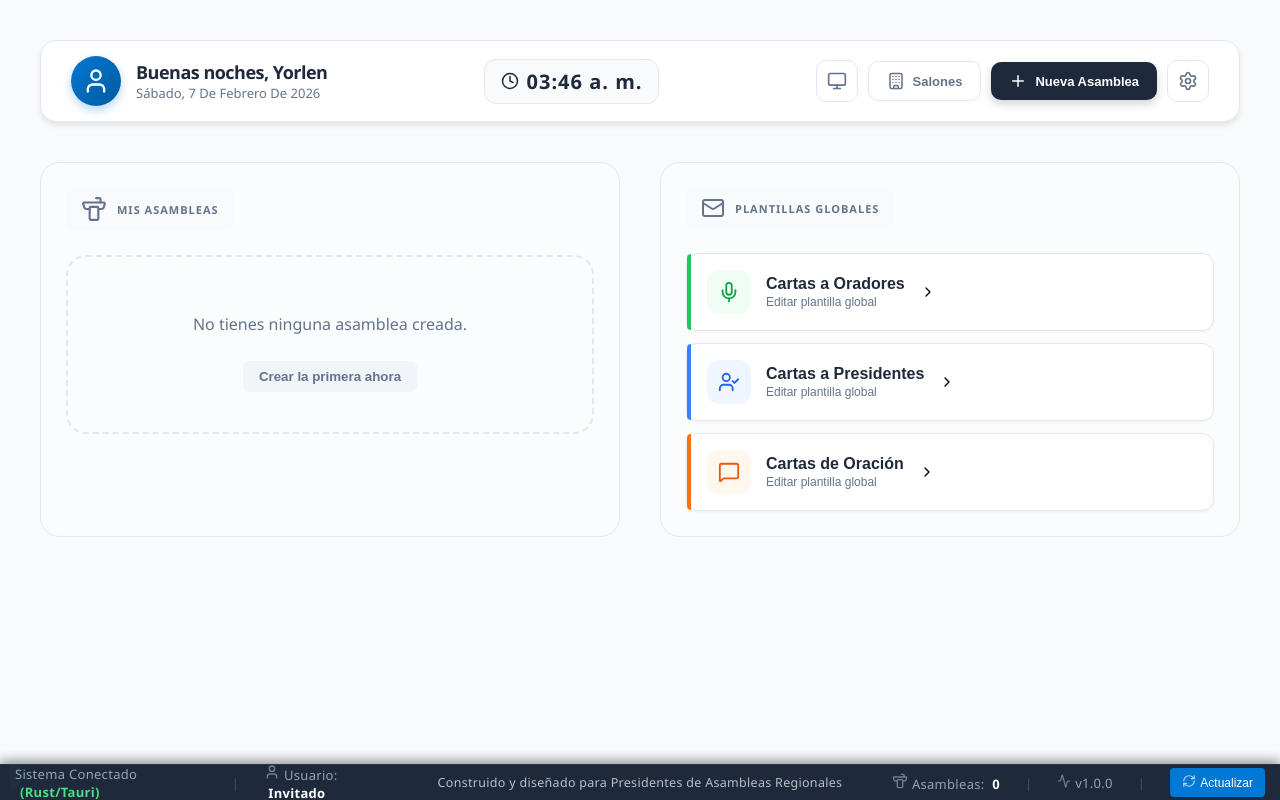
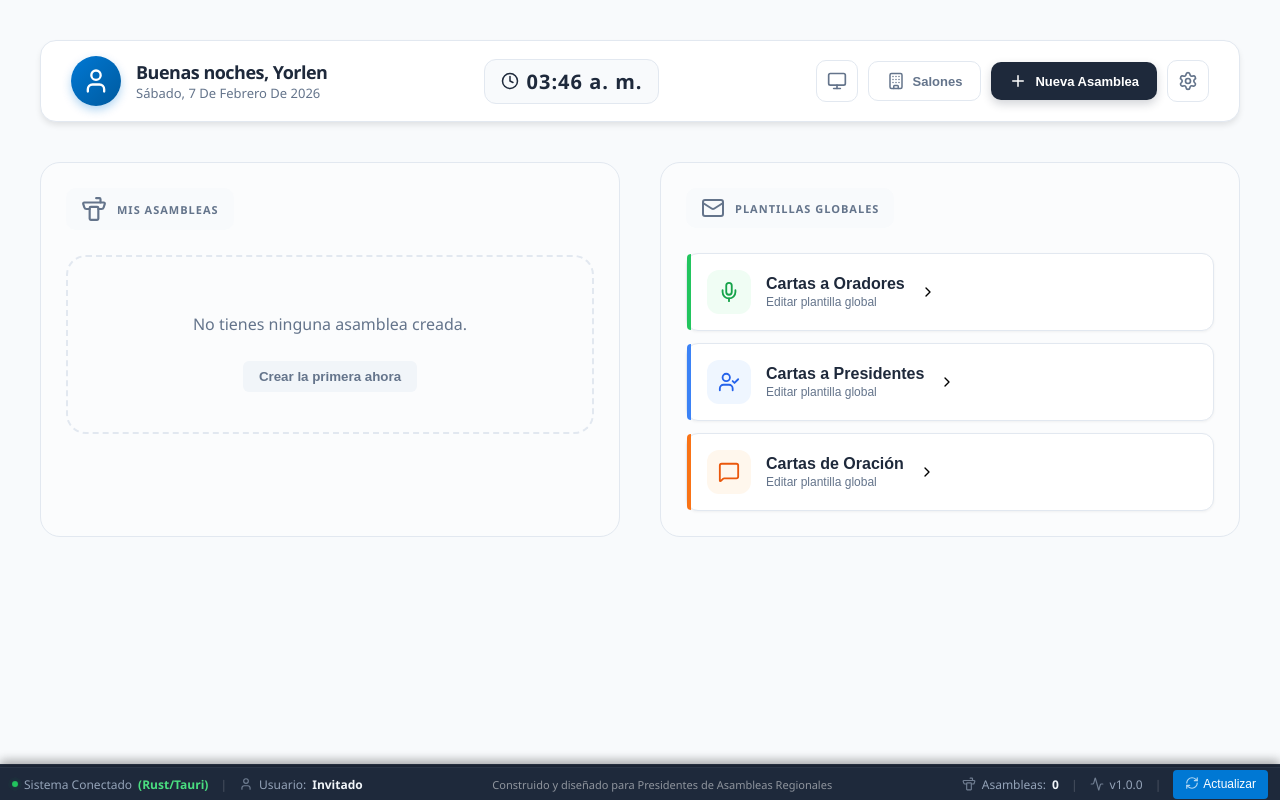
Before and after one commit to yorlenbatistareyes-prog/asistente-asamblea-tauri, a SvelteKit app: page / in a window 1280 px wide. Built offline with nearby package versions, Linux system fonts and the light colour scheme.

Commit message:
Mejoras en barra de estado

```diff
--- a/src/routes/+layout.svelte
+++ b/src/routes/+layout.svelte
@@ -1,12 +1,11 @@
 <script lang="ts">
   import { onMount } from 'svelte';
-
   import { appStore, cargarDatosGlobales } from '$lib/stores/appStore';
-  import { Lectern, Activity, User } from 'lucide-svelte';
+  import { Lectern, Activity, User, Wifi } from 'lucide-svelte'; // Agregué Wifi por si acaso, opcional
   import Actualizaciones from '$lib/components/ui/Actualizaciones.svelte';
 
-  onMount(async () => {  // 👈 Agrega async aquí
-    await cargarDatosGlobales();  // 👈 Ahora sí funciona
+  onMount(async () => {
+    await cargarDatosGlobales();
 
     const temaGuardado = localStorage.getItem('temaApp') || 'sistema';
     aplicarTema(temaGuardado);
@@ -39,12 +38,16 @@
   <div class="status-left">
     <div class="connection-status">
       <span class="dot pulse"></span>
-      <span class="status-label">Sistema Conectado <strong class="tech-stack">(Rust/Tauri)</strong></span>
+      <span class="status-label hide-mobile">Sistema Conectado</span>
+      <strong class="tech-stack hide-mobile">(Rust/Tauri)</strong>
     </div>
+
     <span class="separator">|</span>
+
     <div class="user-status">
-      <User size={16} />
-      <span>Usuario: <strong>{$appStore.usuario}</strong></span>
+      <User size={14} />
+      <span class="hide-mobile">Usuario:</span>
+      <strong class="text-truncate">{$appStore.usuario}</strong>
     </div>
   </div>
 
@@ -54,23 +57,27 @@
 
   <div class="status-right">
     <div class="stat-item">
-      <Lectern size={16} />
-      <span>Asambleas: <strong>{$appStore.asambleas.length}</strong></span>
+      <Lectern size={14} />
+      <span class="hide-mobile">Asambleas:</span>
+      <strong>{$appStore.asambleas.length}</strong>
     </div>
+
     <span class="separator">|</span>
+
     <div class="version-info">
       <Activity size={14} />
       <span class="app-version">v{$appStore.version}</span>
     </div>
+
     <span class="separator">|</span>
+
     <Actualizaciones />
   </div>
 </footer>
 
 <style>
-  /* === VARIABLES CSS GLOBALES (PARA TODA LA APP) === */
+  /* === VARIABLES CSS GLOBALES === */
   :global(:root) {
-      /* Tema CLARO (Default) */
       --bg-body: #f8fafc;
       --bg-card: #ffffff;
       --bg-secondary: #f1f5f9;
@@ -83,7 +90,6 @@
       --hover-bg: #e2e8f0;
   }
 
-  /* Tema OSCURO */
   :global(html.dark-theme) {
       --bg-body: #0f172a;
       --bg-card: #1e293b;
@@ -97,7 +103,6 @@
       --hover-bg: #334155;
   }
 
-  /* Aplicar estilos base al body globalmente */
   :global(body) {
       margin: 0;
       font-family: 'Segoe UI', sans-serif;
@@ -106,32 +111,33 @@
       transition: background 0.3s, color 0.3s;
   }
 
-  /* Estilos de la barra de estado */
+  /* === BARRA DE ESTADO === */
   .status-bar {
     position: fixed;
     bottom: 0;
     left: 0;
     right: 0;
-  height: 35px;
+    height: 32px; /* Reduje un poco la altura para que sea más elegante */
     background-color: #1e293b;
     color: #94a3b8;
     display: flex;
     justify-content: space-between;
     align-items: center;
-  padding: 0 15px;
-  font-size: 13px;
+    padding: 0 12px;
+    font-size: 12px;
     z-index: 2000;
     border-top: 1px solid rgba(255, 255, 255, 0.05);
     box-shadow: 0 -4px 10px rgba(0, 0, 0, 0.2);
     font-weight: 500;
-  letter-spacing: 0.3px;
+    white-space: nowrap; /* Evita que el texto salte de línea */
+    overflow: hidden;    /* Evita desbordes */
   }
 
   .status-left, .status-right {
     display: flex;
     align-items: center;
-  gap: 15px;
-  flex: 1.5;
+    gap: 10px;
+    flex: 1; /* Distribución equitativa */
   }
 
   .status-right {
@@ -141,16 +147,25 @@
   .status-center {
     flex: 2;
     text-align: center;
-  font-size: 12.5px;
-  color: rgba(255, 255, 255, 0.7);
+    font-size: 11px;
+    color: rgba(255, 255, 255, 0.5);
     white-space: nowrap;
+    overflow: hidden;
+    text-overflow: ellipsis;
+  }
+
+  .connection-status, .user-status, .stat-item, .version-info {
+    display: flex;
+    align-items: center;
+    gap: 6px;
   }
 
   .dot {
-  width: 7px;
-  height: 7px;
+    width: 6px;
+    height: 6px;
     background-color: #22c55e;
     border-radius: 50%;
+    flex-shrink: 0;
   }
 
   .dot.pulse {
@@ -159,31 +174,59 @@
 
   @keyframes pulse-green {
     0% { transform: scale(0.95); box-shadow: 0 0 0 0 rgba(34, 197, 94, 0.7); }
-  70% { transform: scale(1); box-shadow: 0 0 0 6px rgba(34, 197, 94, 0); }
+    70% { transform: scale(1); box-shadow: 0 0 0 4px rgba(34, 197, 94, 0); }
     100% { transform: scale(0.95); box-shadow: 0 0 0 0 rgba(34, 197, 94, 0); }
   }
 
   .separator {
-  margin: 0 10px;
-  opacity: 0.3;
-  font-weight: 300;
+    color: rgba(255,255,255,0.2);
+    margin: 0 2px;
   }
 
-.status-bar strong {
-  color: #ffffff;
-  font-weight: 700;
-  margin-left: 4px;
-}
-
-.connection-status strong {
-  color: #4ade80;
+  strong {
+    color: #f1f5f9;
     font-weight: 600;
-  margin-left: 5px;
   }
 
   .tech-stack {
     color: #4ade80;
-  margin-left: 6px;
-  font-weight: 600;
+  }
+
+  /* Para nombres de usuario muy largos, ponemos puntos suspensivos */
+  .text-truncate {
+    max-width: 120px;
+    overflow: hidden;
+    text-overflow: ellipsis;
+    display: inline-block;
+    vertical-align: bottom;
+  }
+
+  /* === RESPONSIVE (LA MAGIA) === */
+
+  /* 1. Si la pantalla es menor a 900px, ocultamos el texto del centro */
+  @media (max-width: 900px) {
+    .status-center {
+      display: none;
+    }
+  }
+
+  /* 2. Si la pantalla es menor a 650px (Ventana pequeña), ocultamos textos descriptivos */
+  @media (max-width: 650px) {
+    .hide-mobile {
+      display: none;
+    }
+
+    .status-bar {
+      padding: 0 8px; /* Menos padding */
+    }
+
+    .status-left, .status-right {
+      gap: 8px; /* Menos espacio entre iconos */
+    }
+
+    /* Ajuste para el nombre de usuario en pantallas muy pequeñas */
+    .text-truncate {
+      max-width: 80px;
+    }
   }
 </style>
```
Lines whose indentation alone changed are shown as unchanged.
